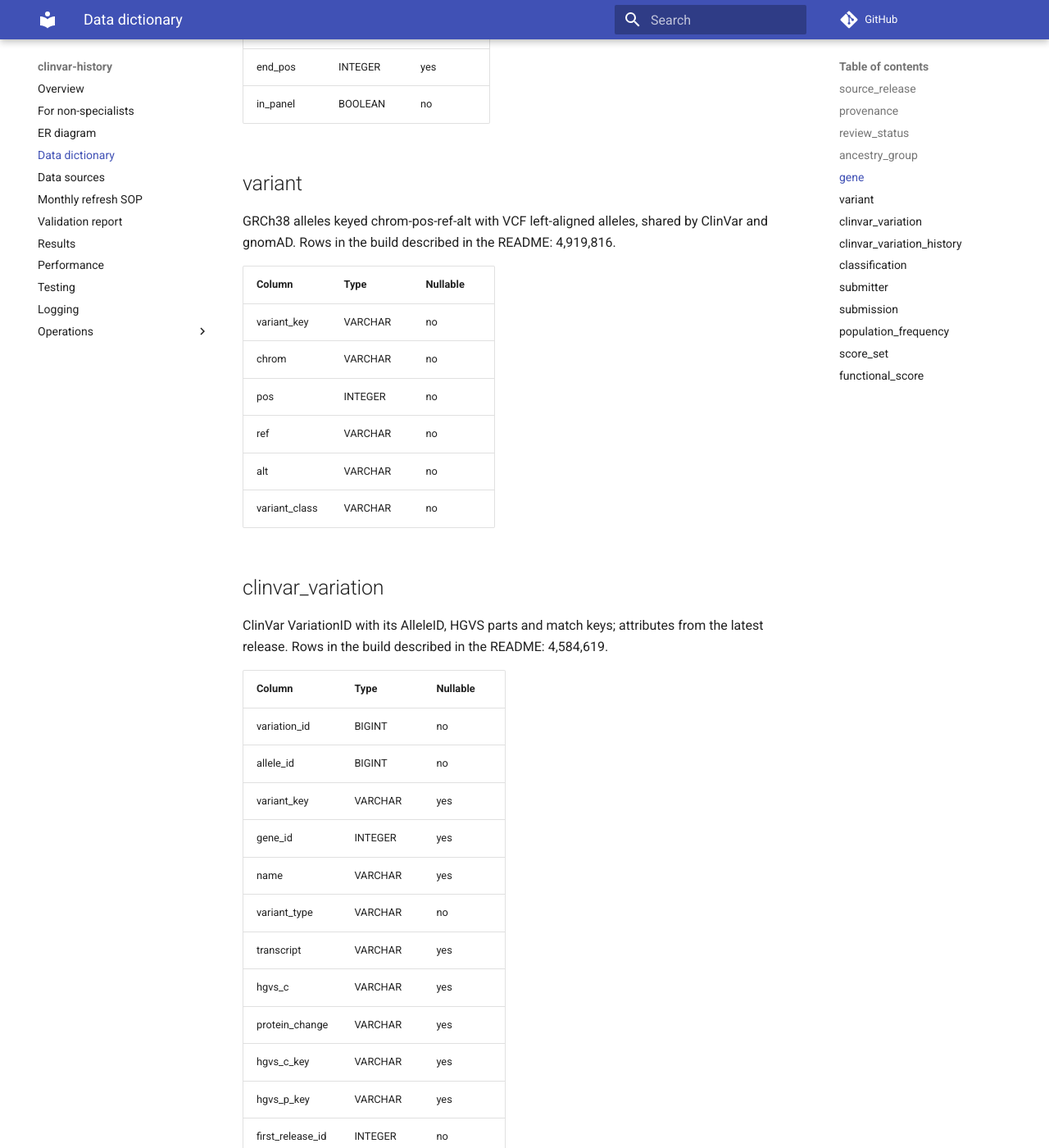
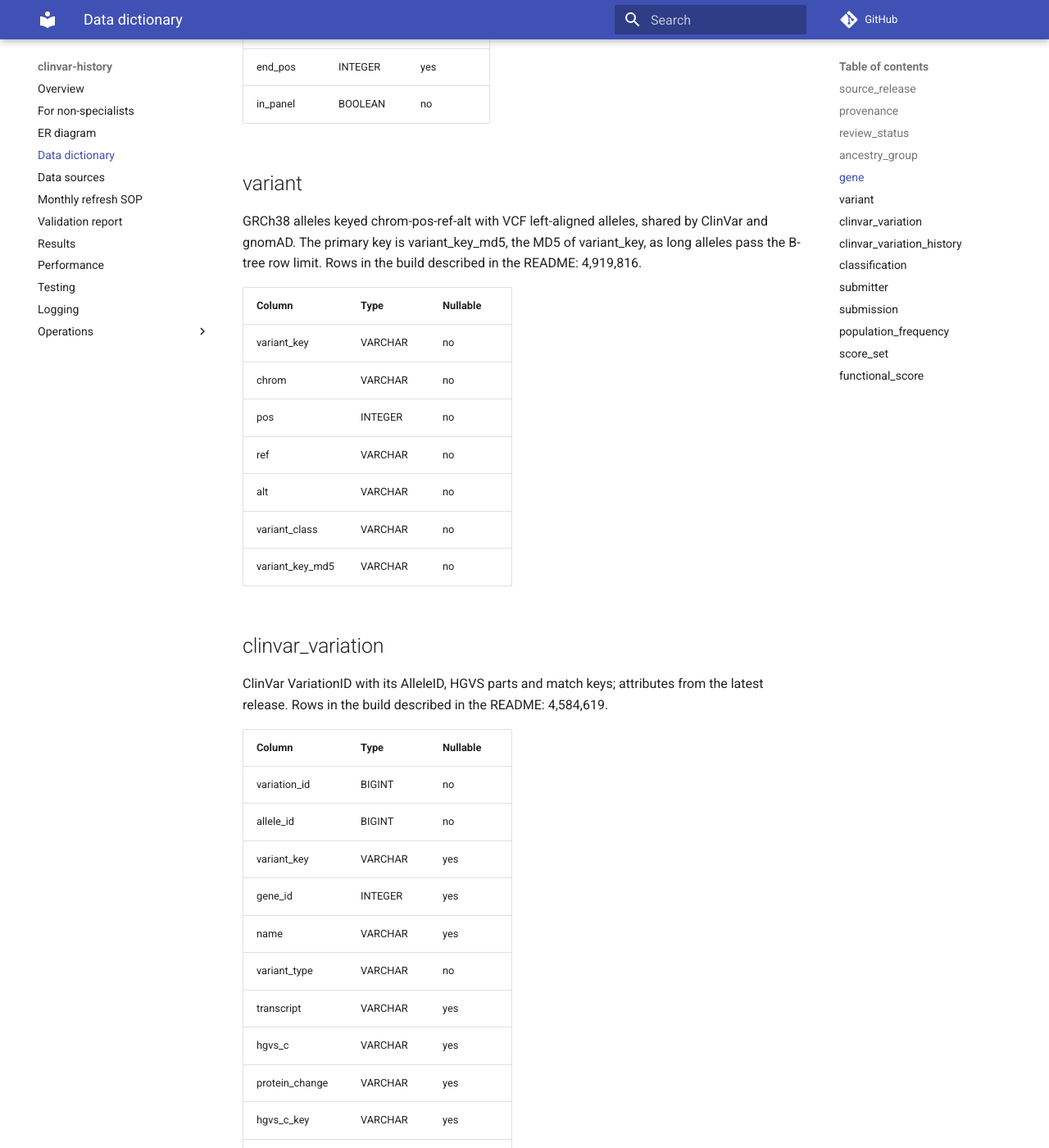
Before and after one commit to Daneshpajouh/clinvar-history, an MkDocs documentation site: the page built from docs/data_dictionary.md, in a window 1280 px wide and 1400 px high, scrolled down 2510 px. Shown: the whole window at 82% size. Built offline with MkDocs 1.6.1 and Material for MkDocs 9.7.7, drawn with Linux system fonts in a browser that asks for light colours; comment, search, counter and statistics services are not loaded; some of the changed text lies outside the part shown.

Commit message:
Make the long-allele test reproduce #1 and name the 0008 columns
The test built a new random generator for every base, so the 10,000-base
allele was all one base and compressed under the B-tree limit. One
generator now draws the bases, and the test checks the load through the
old columns before it reads the digest, so on the old schema it stops at
the B-tree error. The DuckDB 0008 migration names its columns for the
lint, the data dictionary lists the digest columns, and the README counts
match the current suite.

```diff
--- a/docs/data_dictionary.md
+++ b/docs/data_dictionary.md
@@ -68,7 +68,7 @@
 
 ## variant
 
-GRCh38 alleles keyed chrom-pos-ref-alt with VCF left-aligned alleles, shared by ClinVar and gnomAD. Rows in the build described in the README: 4,919,816.
+GRCh38 alleles keyed chrom-pos-ref-alt with VCF left-aligned alleles, shared by ClinVar and gnomAD. The primary key is variant_key_md5, the MD5 of variant_key, as long alleles pass the B-tree row limit. Rows in the build described in the README: 4,919,816.
 
 | Column | Type | Nullable |
 | --- | --- | --- |
@@ -78,6 +78,7 @@
 | ref | VARCHAR | no |
 | alt | VARCHAR | no |
 | variant_class | VARCHAR | no |
+| variant_key_md5 | VARCHAR | no |
 
 ## clinvar_variation
 
@@ -97,6 +98,7 @@
 | hgvs_c_key | VARCHAR | yes |
 | hgvs_p_key | VARCHAR | yes |
 | first_release_id | INTEGER | no |
+| variant_key_md5 | VARCHAR | yes |
 
 ## clinvar_variation_history
 
@@ -175,6 +177,7 @@
 | af | DOUBLE | yes |
 | nhomalt | INTEGER | yes |
 | filter | VARCHAR | no |
+| variant_key_md5 | VARCHAR | no |
 
 ## score_set
 
```
Also changed, not shown: CHANGELOG.md (+1 -1 lines), README.md (+3 -3 lines), 4 other files.
